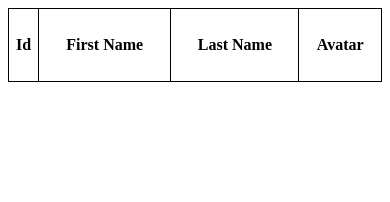
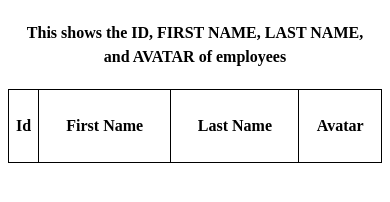
Before and after one commit to Waire214/data-table, a plain HTML site: page index.html in a window 390 px wide. Drawn offline with Linux system fonts and the light colour scheme; no server answers.

Commit message:
Heading style

```diff
--- a/css/main.scss
+++ b/css/main.scss
@@ -1,9 +1,24 @@
+h1 {
+  text-align: center;
+  @media only screen and (max-width: 600px) {
+    font-size: 1rem;
+    line-height: 1.5rem;
+    padding: 10px;
+  }
+}
 table {
   width: 100%;
   border: 1px solid black;
   border-collapse: collapse;
   th {
     height: 70px;
+    font-size: 1.6rem;
+    @media only screen and (max-width: 600px) {
+      font-size: initial;
+    }
+    @media only screen and (min-width: 601px) and (max-width: 1200px) {
+      font-size: 1.4rem;
+    }
   }
   td {
     padding: 10px;
--- a/index.html
+++ b/index.html
@@ -5,9 +5,10 @@
     <meta http-equiv="X-UA-Compatible" content="IE=edge">
     <meta name="viewport" content="width=device-width, initial-scale=1.0">
     <link rel="stylesheet" href="css/main.css">
-    <title>Document</title>
+    <title>Data Table</title>
 </head>
 <body>
+    <h1>This shows the ID, FIRST NAME, LAST NAME, and AVATAR of employees</h1>
     <div style="overflow-x:auto;">
         <table>
             <tr>
```
Also changed, not shown: css/main.css, 1 other file.
